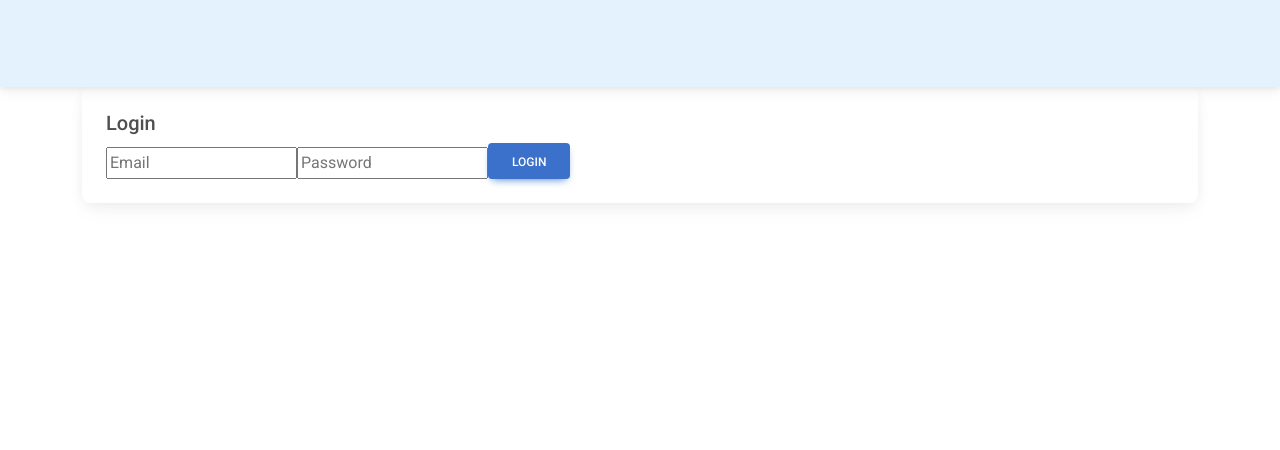
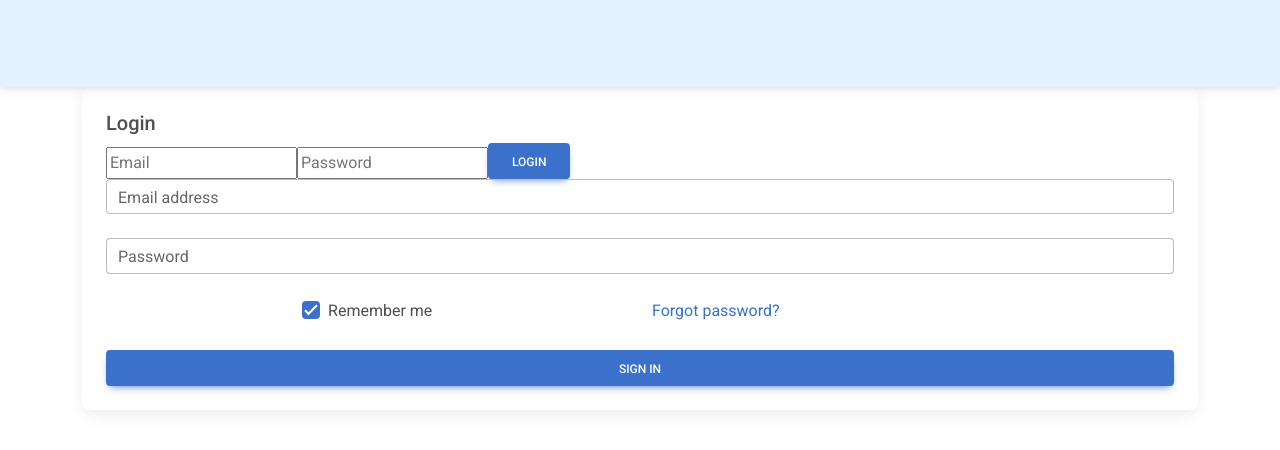
Before and after one commit to Wolk9/kiku, a React (Create React App) app: page / in a window 1280 px wide. Shown: the top 450 px of the page. Built offline with nearby package versions, Linux system fonts and the light colour scheme; no server answers.

Commit message:
Login page

```diff
--- a/src/pages/LoginPage.js
+++ b/src/pages/LoginPage.js
@@ -7,6 +7,10 @@ import {
   MDBCardTitle,
   MDBCardBody,
   MDBBtn,
+  MDBInput,
+  MDBCol,
+  MDBRow,
+  MDBCheckbox,
 } from "mdb-react-ui-kit";
 
 const LoginPage = (props) => {
@@ -28,7 +32,7 @@ const LoginPage = (props) => {
     return () => {
       setPopUpTitle(null);
       setPopUpBody(null);
-      }
+    };
   };
 
   const closeErrorPopup = () => {
@@ -75,6 +79,40 @@ const LoginPage = (props) => {
               onChange={handlePasswordChange}
             />
             <MDBBtn onClick={handleLogin}>Login</MDBBtn>
+
+            <form>
+              <MDBInput
+                className="mb-4"
+                type="email"
+                id="form1Example1"
+                label="Email address"
+                onChange={handleEmailChange}
+              />
+              <MDBInput
+                className="mb-4"
+                type="password"
+                id="form1Example2"
+                label="Password"
+                onChange={handlePasswordChange}
+              />
+
+              <MDBRow className="mb-4">
+                <MDBCol className="d-flex justify-content-center">
+                  <MDBCheckbox
+                    id="form1Example3"
+                    label="Remember me"
+                    defaultChecked
+                  />
+                </MDBCol>
+                <MDBCol>
+                  <a href="#!">Forgot password?</a>
+                </MDBCol>
+              </MDBRow>
+
+              <MDBBtn type="submit" block>
+                Sign in
+              </MDBBtn>
+            </form>
           </MDBCardBody>
         </MDBCard>
       </MDBContainer>
```
Lines whose indentation alone changed are shown as unchanged.
